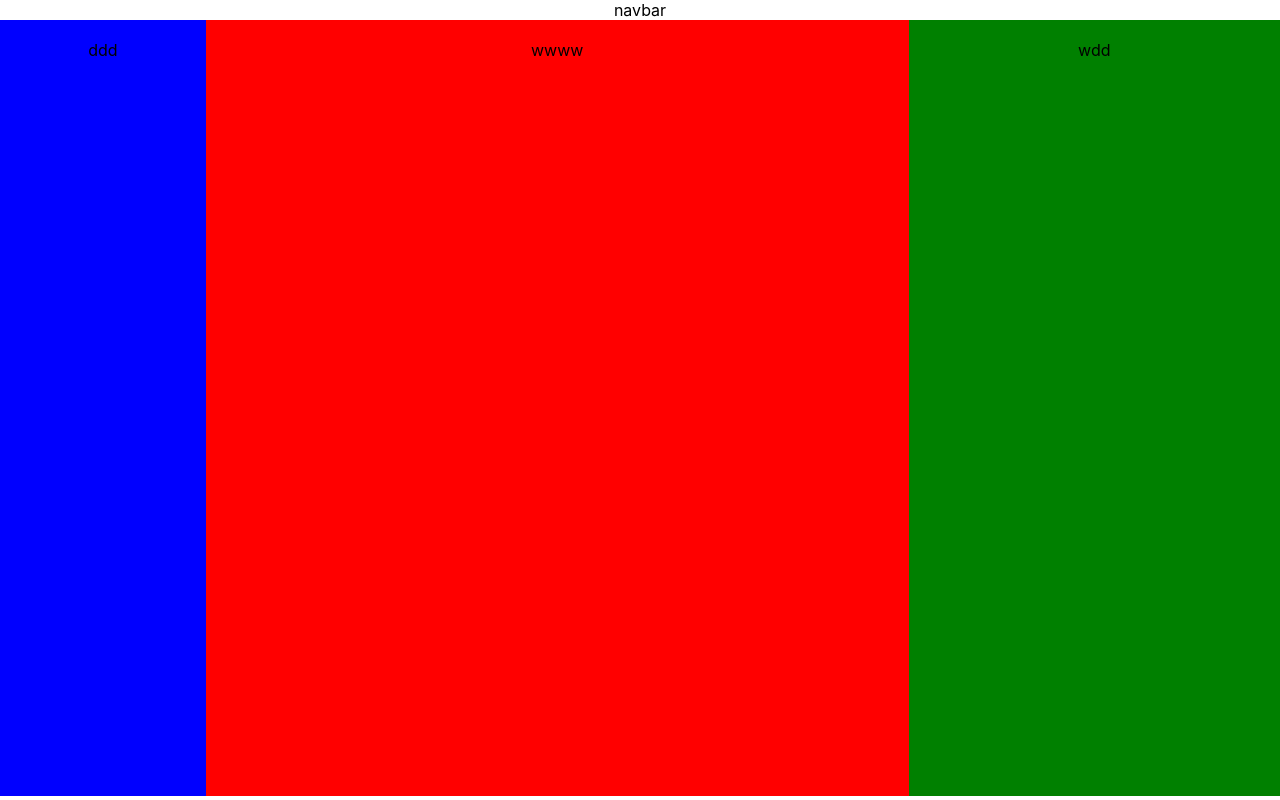
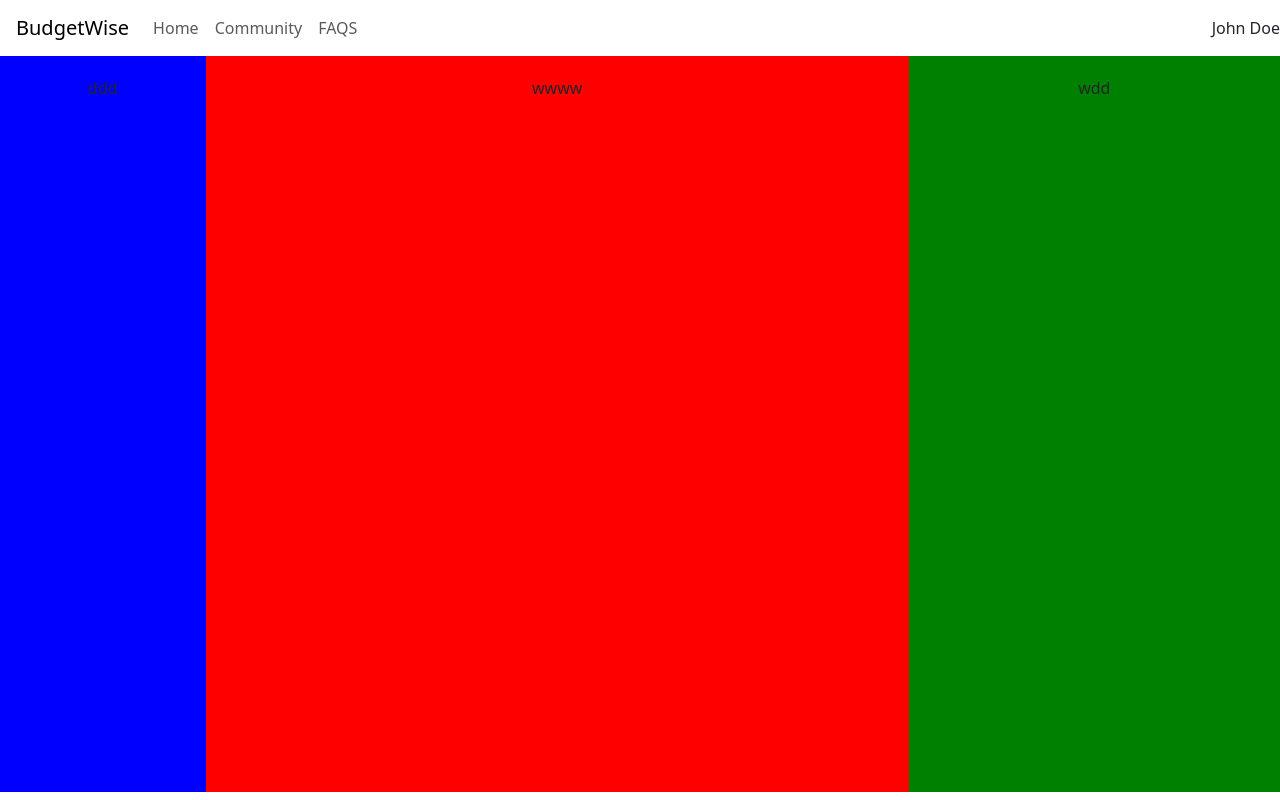
Before and after one commit to NoahKKA/Intern-Challenge-for-Budgetwise, a React (Create React App) app: page / in a window 1280 px wide. Built offline with nearby package versions, Linux system fonts and the light colour scheme.

Commit message:
basic navbar completed still needs styling

```diff
--- a/package.json
+++ b/package.json
@@ -6,7 +6,9 @@
     "@testing-library/jest-dom": "^5.17.0",
     "@testing-library/react": "^13.4.0",
     "@testing-library/user-event": "^13.5.0",
+    "bootstrap": "^5.3.2",
     "react": "^18.2.0",
+    "react-bootstrap": "^2.9.1",
     "react-dom": "^18.2.0",
     "react-scripts": "5.0.1",
     "web-vitals": "^2.1.4"
--- a/src/App.css
+++ b/src/App.css
@@ -2,9 +2,10 @@
   text-align: center;
 }
 
-.container {
+.main-container {
   display: flex;
   width: 100%;
+  margin: 0;
 }
 
 .left-column {
--- a/src/componets/navbar.js
+++ b/src/componets/navbar.js
@@ -1,7 +1,17 @@
-export default function Navbar(){
-    return(
-        <div>
-            navbar
-        </div>
-    )
+import Container from "react-bootstrap/Container";
+import Nav from "react-bootstrap/Nav";
+import Navbar from "react-bootstrap/Navbar";
+
+export default function MainNavbar() {
+  return (
+    <Navbar >
+        <Navbar.Brand href="#home" style={{marginLeft:"1rem"}}>BudgetWise</Navbar.Brand>
+        <Nav className="me-auto">
+          <Nav.Link href="#home">Home</Nav.Link>
+          <Nav.Link href="#features">Community</Nav.Link>
+          <Nav.Link href="#pricing">FAQS</Nav.Link>
+        </Nav>
+        <Nav.Link href="#pricing">John Doe</Nav.Link>
+    </Navbar>
+  );
 }
--- a/src/index.js
+++ b/src/index.js
@@ -2,6 +2,7 @@
 import ReactDOM from 'react-dom/client';
 import './index.css';
 import App from './App';
+import "bootstrap/dist/css/bootstrap.min.css";
 import reportWebVitals from './reportWebVitals';
 
 const root = ReactDOM.createRoot(document.getElementById('root'));
--- a/src/pages/Homepage.jsx
+++ b/src/pages/Homepage.jsx
@@ -1,13 +1,13 @@
 import LeftColumn from "../componets/leftColumn";
 import MainColumn from "../componets/mainColumn";
-import Navbar from "../componets/navbar";
+import MainNavbar from "../componets/navbar";
 import RightColumn from "../componets/rightColumn";
 
 export default function Homepage(){
     return(
         <div>
-            <Navbar/>
-            <div className="container">
+            <MainNavbar/>
+            <div className="main-container">
                 <LeftColumn/>
                 <MainColumn/>
                 <RightColumn/>
```
Also changed, not shown: 1 other file (tests, documents, lock files or other folders).
